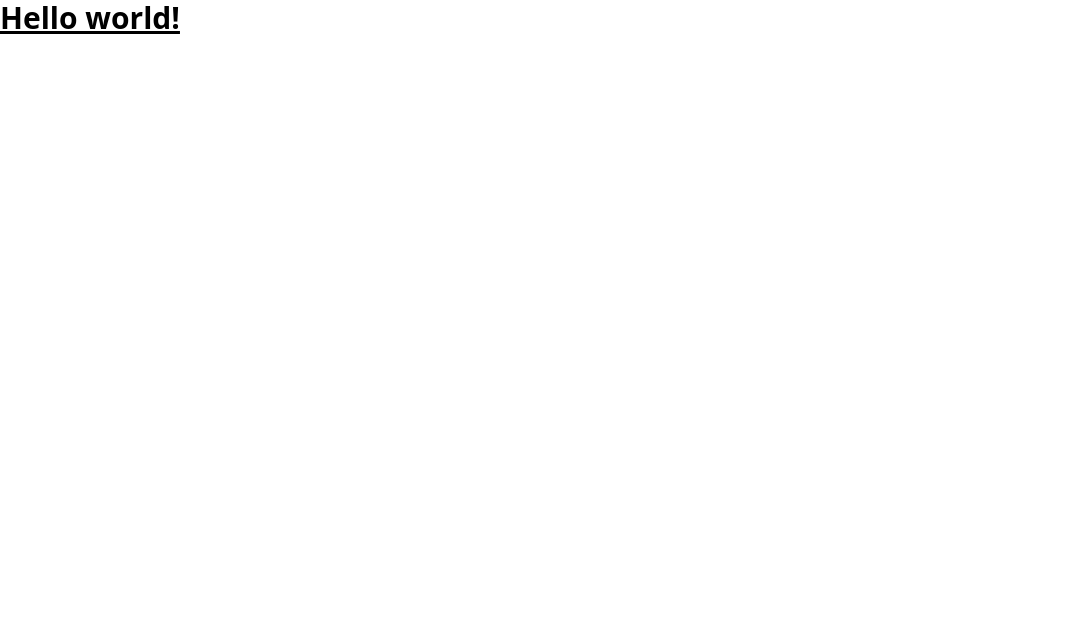
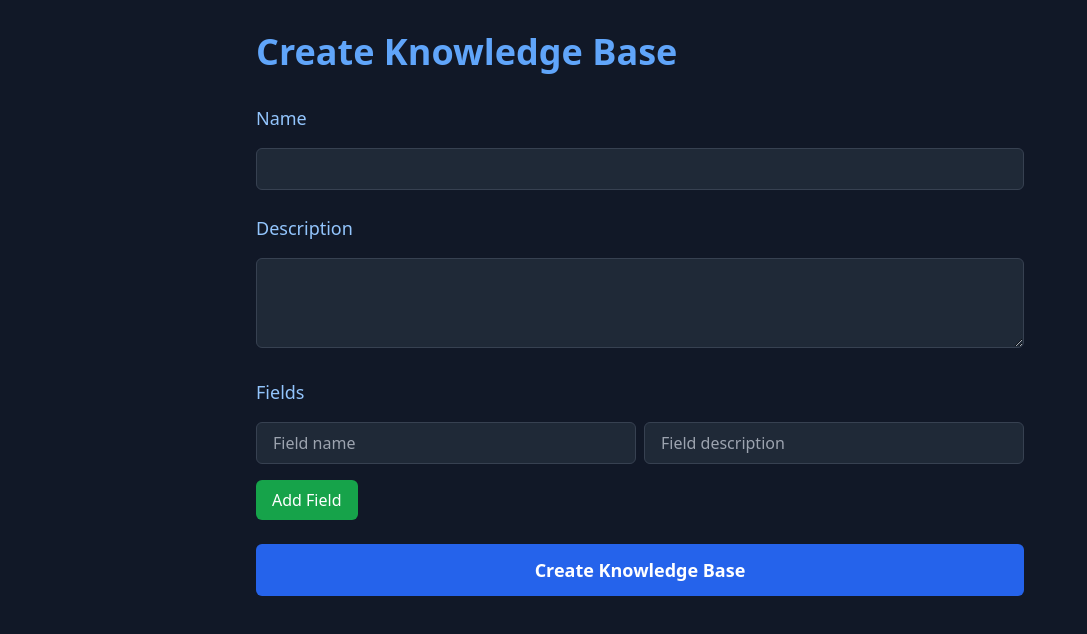
Before and after one commit to polly3223/test-kb, a SvelteKit app: page / in a window 1280 px wide. Shown: the top 634 px of the page, without its empty margins (0-1087 px from the left). Built offline with nearby package versions, Linux system fonts and the light colour scheme.

Commit message:
page to create a knowledge base

```diff
--- a/src/routes/+page.svelte
+++ b/src/routes/+page.svelte
@@ -1 +1,122 @@
-<h1 class="text-3xl font-bold underline">Hello world!</h1>
+<script lang="ts">
+	import { writable, type Writable } from 'svelte/store';
+
+	interface Field {
+		name: string;
+		description: string;
+	}
+
+	interface KnowledgeBase {
+		name: string;
+		description: string;
+		fields: Field[];
+	}
+
+	let knowledgeBase: Writable<KnowledgeBase> = writable({
+		name: '',
+		description: '',
+		fields: [{ name: '', description: '' }]
+	});
+
+	function addField() {
+		$knowledgeBase.fields = [...$knowledgeBase.fields, { name: '', description: '' }];
+	}
+
+	function removeField(index) {
+		$knowledgeBase.fields = $knowledgeBase.fields.filter((_, i) => i !== index);
+	}
+
+	function handleSubmit() {
+		console.log('Submitted KnowledgeBase:', $knowledgeBase);
+		// Here you would typically send the data to your backend
+	}
+
+	// Add a function to handle field updates
+	function updateField(index: number, key: 'name' | 'description', value: string) {
+		$knowledgeBase.fields[index][key] = value;
+		$knowledgeBase = $knowledgeBase;
+	}
+</script>
+
+<div class="min-h-screen bg-gray-900 text-gray-100 p-8">
+	<div class="max-w-3xl mx-auto">
+		<h1 class="text-4xl font-bold mb-8 text-blue-400">Create Knowledge Base</h1>
+
+		<form on:submit|preventDefault={handleSubmit} class="space-y-6">
+			<div class="space-y-4">
+				<label for="name" class="block text-lg font-medium text-blue-300">Name</label>
+				<input
+					type="text"
+					id="name"
+					bind:value={$knowledgeBase.name}
+					required
+					class="w-full px-4 py-2 rounded-md bg-gray-800 border border-gray-700 focus:border-blue-500 focus:ring focus:ring-blue-500 focus:ring-opacity-50"
+				/>
+			</div>
+
+			<div class="space-y-4">
+				<label for="description" class="block text-lg font-medium text-blue-300">Description</label>
+				<textarea
+					id="description"
+					bind:value={$knowledgeBase.description}
+					rows="3"
+					class="w-full px-4 py-2 rounded-md bg-gray-800 border border-gray-700 focus:border-blue-500 focus:ring focus:ring-blue-500 focus:ring-opacity-50"
+				></textarea>
+			</div>
+
+			<div class="space-y-4">
+				<label class="block text-lg font-medium text-blue-300">Fields</label>
+				{#each $knowledgeBase.fields as field, index (index)}
+					<div class="flex flex-col sm:flex-row space-y-2 sm:space-y-0 sm:space-x-2">
+						<div class="flex-1">
+							<input
+								type="text"
+								id={`field-name-${index}`}
+								value={field.name}
+								on:input={(e) => updateField(index, 'name', e.target.value)}
+								placeholder="Field name"
+								required={index === 0}
+								class="w-full px-4 py-2 rounded-md bg-gray-800 border border-gray-700 focus:border-blue-500 focus:ring focus:ring-blue-500 focus:ring-opacity-50"
+							/>
+							<label for={`field-name-${index}`} class="sr-only">Field name</label>
+						</div>
+						<div class="flex-1">
+							<input
+								type="text"
+								id={`field-description-${index}`}
+								value={field.description}
+								on:input={(e) => updateField(index, 'description', e.target.value)}
+								placeholder="Field description"
+								class="w-full px-4 py-2 rounded-md bg-gray-800 border border-gray-700 focus:border-blue-500 focus:ring focus:ring-blue-500 focus:ring-opacity-50"
+							/>
+							<label for={`field-description-${index}`} class="sr-only">Field description</label>
+						</div>
+						{#if index > 0}
+							<button
+								type="button"
+								on:click={() => removeField(index)}
+								class="px-4 py-2 bg-red-600 text-white rounded-md hover:bg-red-700 focus:outline-none focus:ring-2 focus:ring-red-500 focus:ring-opacity-50 transition-colors duration-200"
+							>
+								Remove
+							</button>
+						{/if}
+					</div>
+				{/each}
+				<button
+					type="button"
+					on:click={addField}
+					class="px-4 py-2 bg-green-600 text-white rounded-md hover:bg-green-700 focus:outline-none focus:ring-2 focus:ring-green-500 focus:ring-opacity-50 transition-colors duration-200"
+				>
+					Add Field
+				</button>
+			</div>
+
+			<button
+				type="submit"
+				class="w-full px-6 py-3 bg-blue-600 text-white rounded-md hover:bg-blue-700 focus:outline-none focus:ring-2 focus:ring-blue-500 focus:ring-opacity-50 transition-colors duration-200 text-lg font-semibold"
+			>
+				Create Knowledge Base
+			</button>
+		</form>
+	</div>
+</div>
```
